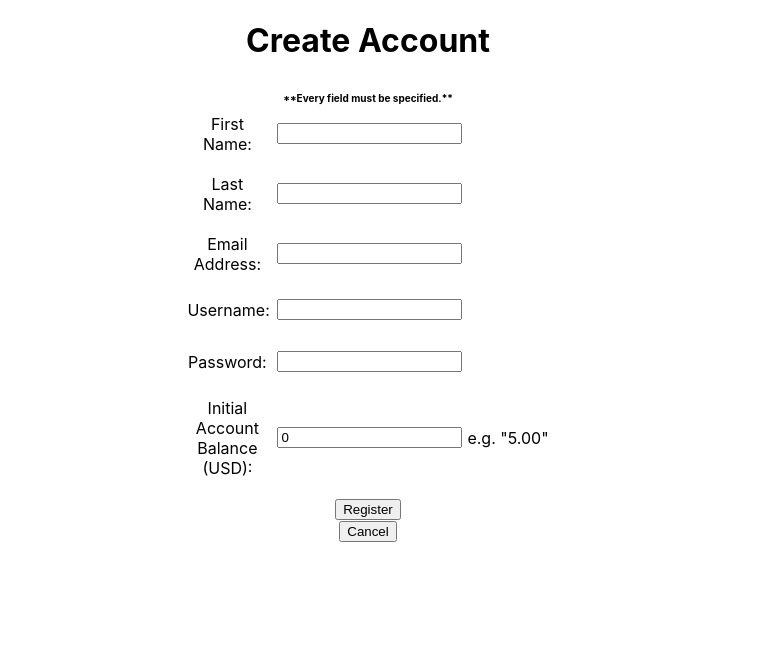
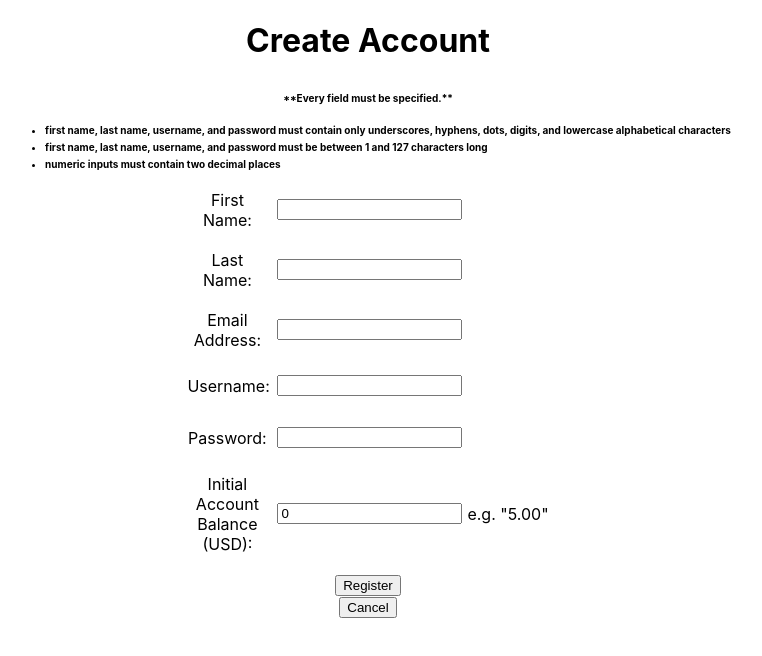
Before and after one commit to caysony1/266P, a React (Create React App) app in the folder client/: page /register in a window 1280 px wide. Shown: the top 656 px of the page, without its empty margins (272-1034 px from the left). Built offline with nearby package versions, Linux system fonts and the light colour scheme.

Commit message:
Updated the register page's UI

```diff
--- a/client/src/components/Home.js
+++ b/client/src/components/Home.js
@@ -117,7 +117,7 @@ function Home() {
                 <div style={{ display: "flex", alignItems: "center" }}>
                     <label style={{ marginRight: "10px", width: "80px" }}>Deposit (USD): </label>
                     <input
-                        type="number"
+                        type="text"
                         value={deposit}
                         onChange={(e) => setDeposit(e.target.value)}
                         min="0"
@@ -131,7 +131,7 @@ function Home() {
                 <div style={{ display: "flex", alignItems: "center" }}>
                     <label style={{ marginRight: "10px", width: "80px" }}>Withdraw (USD): </label>
                     <input
-                        type="number"
+                        type="text"
                         value={withdraw}
                         onChange={(e) => setWithdraw(e.target.value)}
                         min="0"
--- a/client/src/components/Register.js
+++ b/client/src/components/Register.js
@@ -70,6 +70,11 @@ function Register() {
         <div className="container" style={{ display: "flex", flexDirection: "column", alignItems: "center" }}>
             <h1>Create Account</h1>
             <p style={{ fontSize: "10px" }}><b>**Every field must be specified.**</b></p>
+            <ul style={{ fontSize: "10px", textAlign: "left", marginBottom: "20px" }}>
+                <li style={{ marginBottom: "5px" }}><b>first name, last name, username, and password must contain only underscores, hyphens, dots, digits, and lowercase alphabetical characters</b></li>
+                <li style={{ marginBottom: "5px" }}><b>first name, last name, username, and password must be between 1 and 127 characters long</b></li>
+                <li><b>numeric inputs must contain two decimal places</b></li>
+            </ul>
             <form onSubmit={handleSubmit}>
                 <div style={{ display: "flex", alignItems: "center", marginBottom: "20px"}}>
                     <label style={{ marginRight: "10px", width: "80px" }}>First Name: </label>
@@ -118,7 +123,7 @@ function Register() {
                 <div style={{ display: "flex", alignItems: "center", marginBottom: "20px" }}>
                     <label style={{ marginRight: "10px", width: "80px" }}>Initial Account Balance (USD): </label>
                     <input
-                        type="number"
+                        type="text"
                         value={accBalance}
                         onChange={(e) => setAccBalance(e.target.value)}
                     />
```
